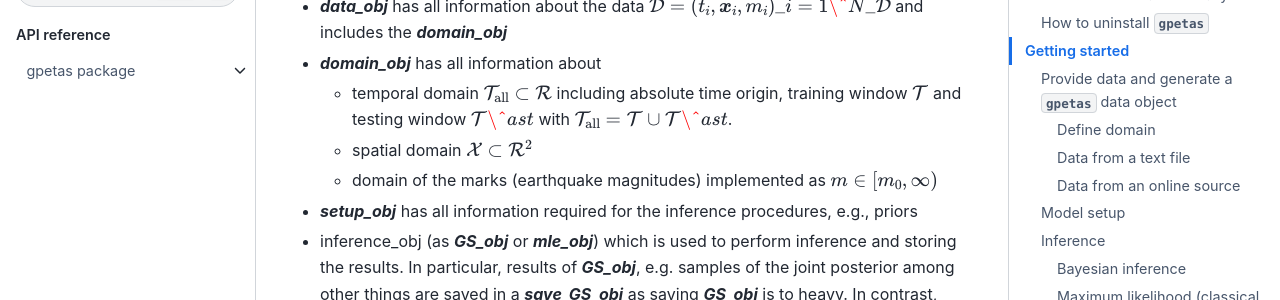
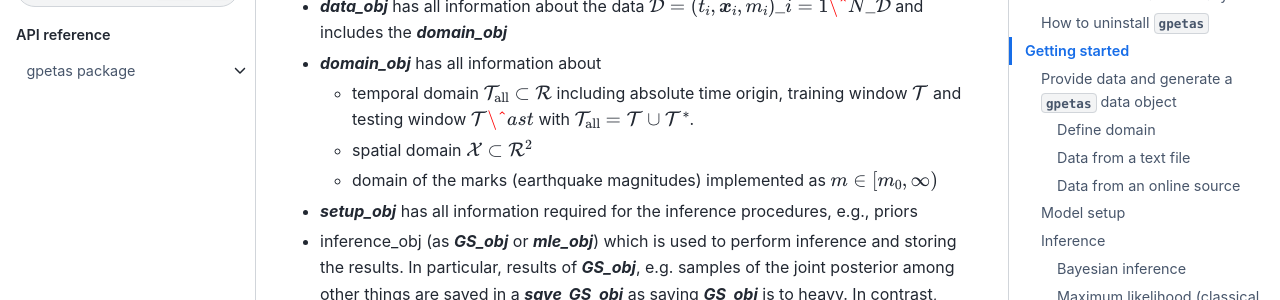
Before and after one commit to chris-molki/gpetas, a Sphinx documentation site: the page built from docs/source/README.md, in a window 1280 px wide and 900 px high, scrolled down 1766 px. Shown: the part 150-450 px from the top of the window. Built offline with Sphinx 7.4.7 and the Sphinx Book theme 1.1.4, drawn with Linux system fonts in a browser that asks for light colours; pages that are not in the unit, such as notebooks, are missing from menus.

Commit message:
until data_obj

```diff
--- a/docs/source/README.md
+++ b/docs/source/README.md
@@ -73,7 +73,7 @@ import gpetas
 * ***data_obj*** has all information about the data $\mathcal{D}=\\{(t_i,\boldsymbol{x}_i,m_i)\\}\_{i=1}\^{N\_{\mathcal{D}}}$ and includes the ***domain_obj***
 * ***domain_obj*** has all information about
   * temporal domain $\mathcal{T_{\rm all}}\subset \mathcal{R}$ including absolute time origin, training window $\mathcal{T}$ and testing
-  window $\mathcal{T\^ast}$ with $\mathcal{T_{\rm all}}=\mathcal{T}\cup\mathcal{T\^ast}$.
+  window $\mathcal{T\^ast}$ with $\mathcal{T_{\rm all}}=\mathcal{T}\cup\mathcal{T^\ast}$.
   * spatial domain $\mathcal{X}\subset \mathcal{R}^2$
   * domain of the marks (earthquake magnitudes) implemented as $m\in[m_0,\infty)$
 * ***setup_obj*** has all information required for the inference procedures, e.g., priors
```
